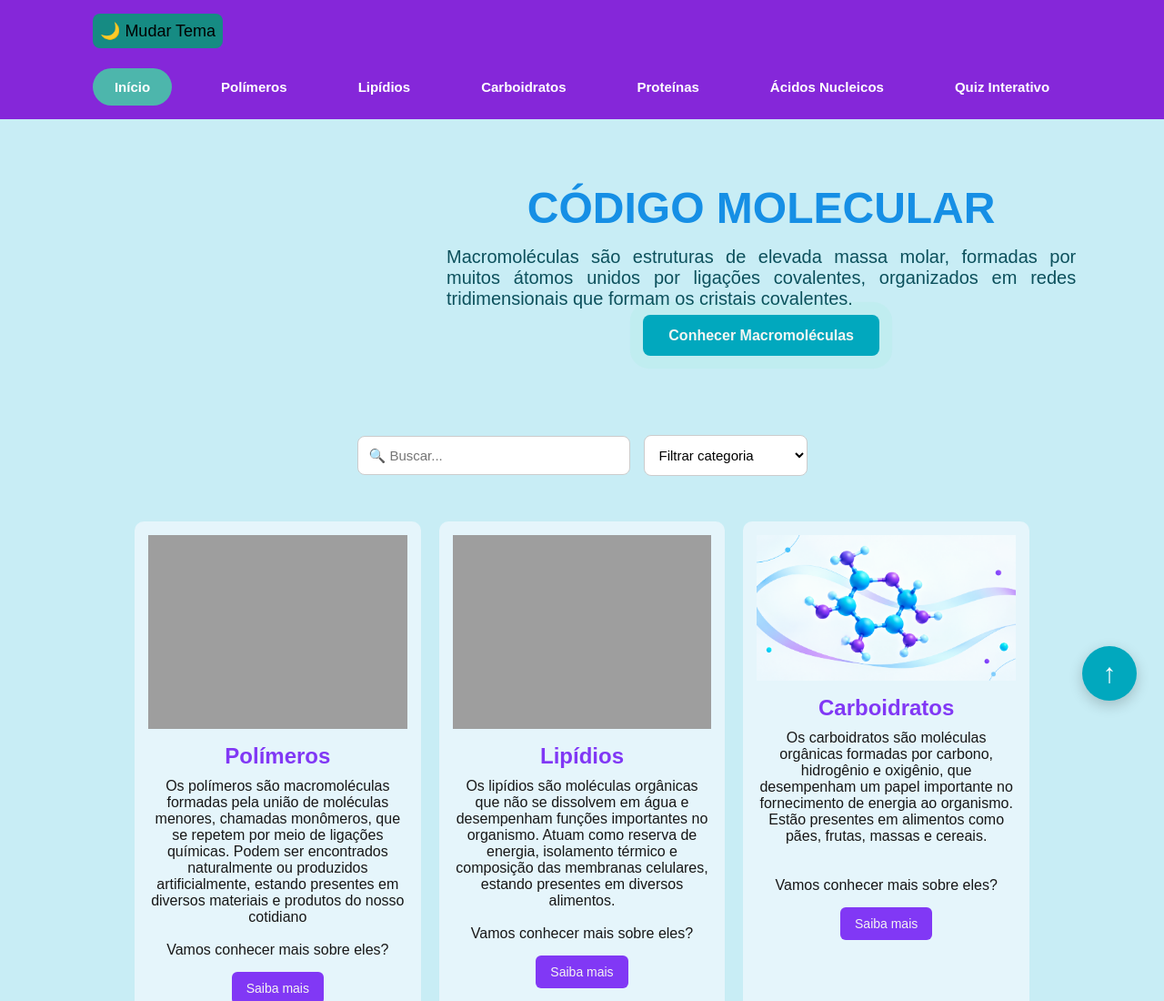
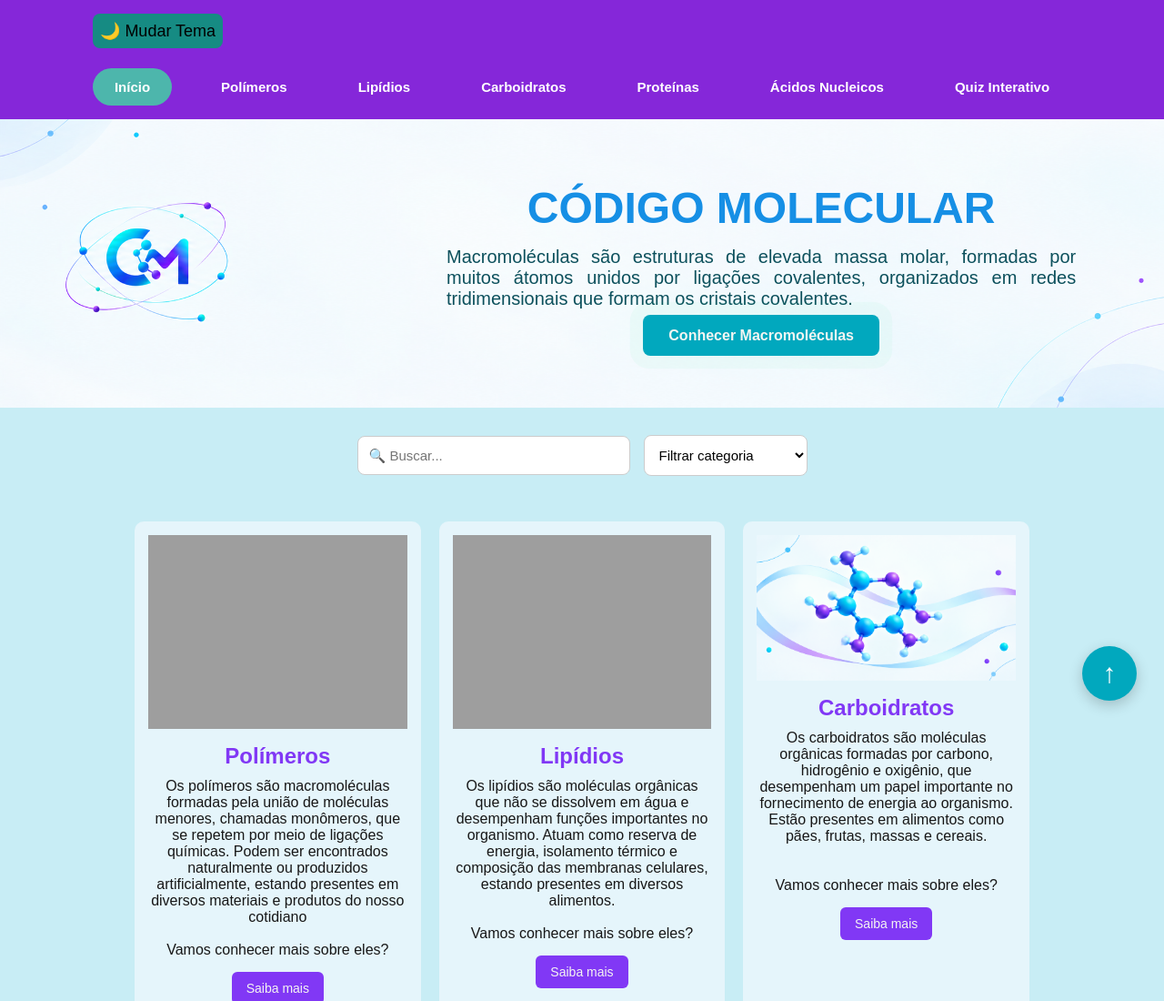
Before and after one commit to cipo1262/Moleculas, a plain HTML site: page index.html in a window 1280 px wide. Shown: the top 1100 px of the page at 91% size. Drawn offline with Linux system fonts and the light colour scheme; the site is published under a folder, as on GitHub Pages, so addresses that start at the root find nothing; files whose address does not match are found by name; a web font is replaced by a local one.

Commit message:
corrigindo erro de caminho

```diff
--- a/css/style.css
+++ b/css/style.css
@@ -40,7 +40,7 @@ body{
 }
 
 .banner{
-    background-image: url("/img/Logo\ CM\ em\ órbitas\ moleculares.png");
+    background-image: url("img/Logo\ CM\ em\ órbitas\ moleculares.png");
     background-size: cover;
     background-position: center;
     background-repeat: no-repeat;
```
